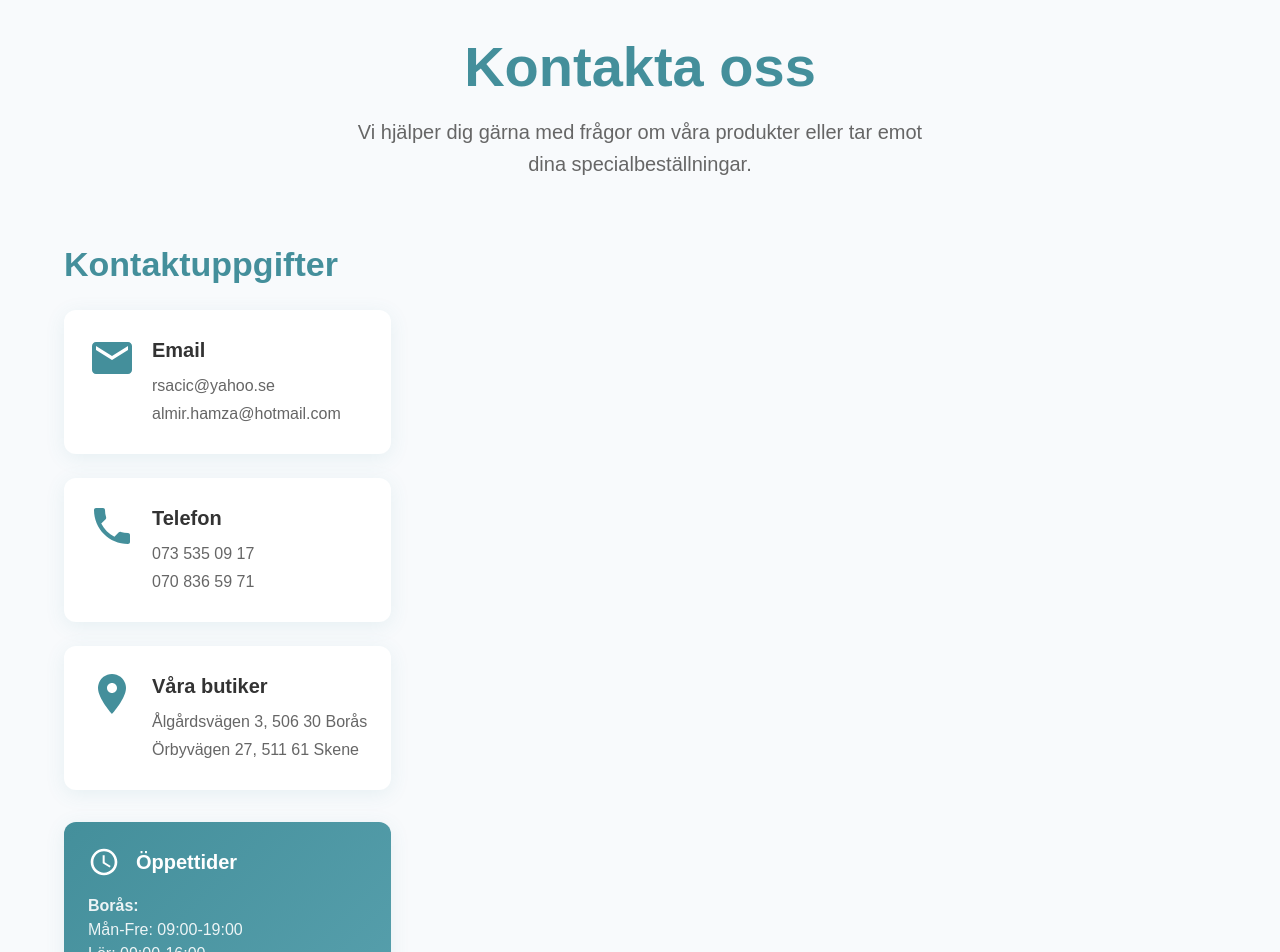
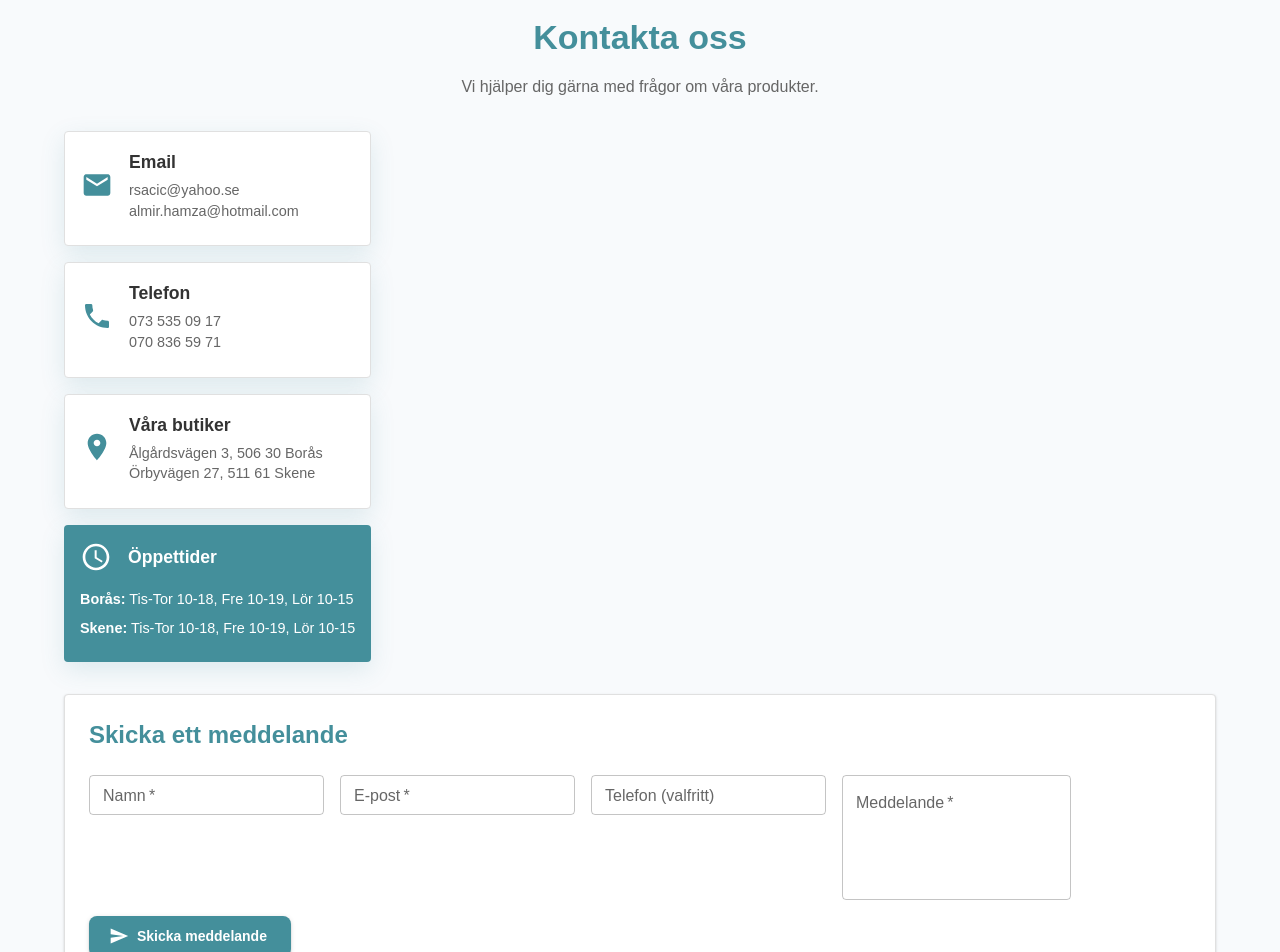
Before and after one commit to ismail424/knallefisk, a Next.js app: page /kontakta_oss in a window 1280 px wide. Shown: the part 80-1032 px from the top of the page. Built offline with nearby package versions, Linux system fonts and the light colour scheme.

Commit message:
refactor: Update layout and styling for contact, order, and prices pages for improved consistency and user experience

```diff
--- a/src/app/kontakta_oss/page.tsx
+++ b/src/app/kontakta_oss/page.tsx
@@ -27,85 +27,65 @@ export default function KontaktaOssPage() {
 
   const contactInfo = [
     {
-      icon: <Email sx={{ fontSize: '3rem', color: '#448f9b' }} />,
+      icon: <Email sx={{ fontSize: '2rem', color: '#448f9b' }} />,
       title: 'Email',
       details: ['rsacic@yahoo.se', 'almir.hamza@hotmail.com']
     },
     {
-      icon: <Phone sx={{ fontSize: '3rem', color: '#448f9b' }} />,
+      icon: <Phone sx={{ fontSize: '2rem', color: '#448f9b' }} />,
       title: 'Telefon',
       details: ['073 535 09 17', '070 836 59 71']
     },
     {
-      icon: <LocationOn sx={{ fontSize: '3rem', color: '#448f9b' }} />,
+      icon: <LocationOn sx={{ fontSize: '2rem', color: '#448f9b' }} />,
       title: 'Våra butiker',
       details: ['Ålgårdsvägen 3, 506 30 Borås', 'Örbyvägen 27, 511 61 Skene']
     }
   ];
 
   return (
-    <Box sx={{ py: 6, backgroundColor: '#f8fafc', minHeight: '100vh' }}>
+    <Box sx={{ py: 4, backgroundColor: '#f8fafc', minHeight: '100vh' }}>
       <Container maxWidth="lg">
         {/* Header */}
-        <Box sx={{ textAlign: 'center', mb: 8 }}>
-          <Typography
-            variant="h2"
-            sx={{
-              color: '#448f9b',
-              fontFamily: 'Poppins, sans-serif',
-              fontWeight: 700,
-              mb: 2,
-              fontSize: { xs: '2.5rem', md: '3.5rem' }
-            }}
-          >
-            Kontakta oss
-          </Typography>
-          <Typography
-            variant="h6"
-            sx={{
-              color: '#666',
-              maxWidth: 600,
-              mx: 'auto',
-              fontFamily: 'Poppins, sans-serif',
-              fontSize: { xs: '1rem', md: '1.25rem' }
-            }}
-          >
-            Vi hjälper dig gärna med frågor om våra produkter eller tar emot dina specialbeställningar.
-          </Typography>
-        </Box>
-
-        <Grid container spacing={6}>
-          {/* Contact Information */}
-          <Grid item xs={12} lg={4}>
-            <Box sx={{ mb: 4 }}>
+        <Box sx={{ textAlign: 'center', mb: 4 }}>
           <Typography
             variant="h4"
             sx={{
               color: '#448f9b',
               fontFamily: 'Poppins, sans-serif',
               fontWeight: 600,
-                  mb: 3
+              mb: 2
             }}
           >
-                Kontaktuppgifter
+            Kontakta oss
           </Typography>
+          <Typography
+            variant="body1"
+            sx={{
+              color: '#666',
+              maxWidth: 500,
+              mx: 'auto'
+            }}
+          >
+            Vi hjälper dig gärna med frågor om våra produkter.
+          </Typography>
+        </Box>
 
+        <Grid container spacing={4}>
+          {/* Contact Information */}
+          <Grid item xs={12} md={4}>
             {contactInfo.map((contact, index) => (
               <Card
                 key={index}
                 sx={{
-                    mb: 3,
-                    borderRadius: 3,
-                    boxShadow: '0 4px 20px rgba(68, 143, 155, 0.1)',
-                    '&:hover': {
-                      transform: 'translateY(-2px)',
-                      boxShadow: '0 8px 25px rgba(68, 143, 155, 0.15)'
-                    },
-                    transition: 'all 0.3s ease'
+                  mb: 2,
+                  borderRadius: 1,
+                  border: '1px solid #e0e0e0',
+                  backgroundColor: 'white'
                 }}
               >
-                  <CardContent sx={{ p: 3 }}>
-                    <Box sx={{ display: 'flex', alignItems: 'flex-start', gap: 2 }}>
+                <CardContent sx={{ p: 2 }}>
+                  <Box sx={{ display: 'flex', alignItems: 'center', gap: 2 }}>
                     {contact.icon}
                     <Box>
                       <Typography
@@ -114,7 +94,8 @@ export default function KontaktaOssPage() {
                           color: '#333',
                           fontFamily: 'Poppins, sans-serif',
                           fontWeight: 600,
-                            mb: 1
+                          mb: 0.5,
+                          fontSize: '1.1rem'
                         }}
                       >
                         {contact.title}
@@ -122,11 +103,10 @@ export default function KontaktaOssPage() {
                       {contact.details.map((detail, idx) => (
                         <Typography
                           key={idx}
-                            variant="body1"
+                          variant="body2"
                           sx={{
                             color: '#666',
-                              fontFamily: 'Poppins, sans-serif',
-                              mb: 0.5
+                            fontSize: '0.9rem'
                           }}
                         >
                           {detail}
@@ -137,57 +117,51 @@ export default function KontaktaOssPage() {
                 </CardContent>
               </Card>
             ))}
-            </Box>
 
             {/* Opening Hours */}
             <Card
               sx={{
-                borderRadius: 3,
-                boxShadow: '0 4px 20px rgba(68, 143, 155, 0.1)',
-                background: 'linear-gradient(135deg, #448f9b 0%, #5ba3b0 100%)',
+                borderRadius: 1,
+                backgroundColor: '#448f9b',
                 color: 'white'
               }}
             >
-              <CardContent sx={{ p: 3 }}>
+              <CardContent sx={{ p: 2 }}>
                 <Box sx={{ display: 'flex', alignItems: 'center', gap: 2, mb: 2 }}>
                   <AccessTime sx={{ fontSize: '2rem' }} />
                   <Typography
                     variant="h6"
                     sx={{
                       fontFamily: 'Poppins, sans-serif',
-                      fontWeight: 600
+                      fontWeight: 600,
+                      fontSize: '1.1rem'
                     }}
                   >
                     Öppettider
                   </Typography>
                 </Box>
-                <Typography variant="body1" sx={{ mb: 2, opacity: 0.9 }}>
-                  <strong>Borås:</strong><br />
-                  Mån-Fre: 09:00-19:00<br />
-                  Lör: 09:00-16:00<br />
-                  Sön: 11:00-15:00
+                <Typography variant="body2" sx={{ mb: 1, fontSize: '0.9rem' }}>
+                  <strong>Borås:</strong> Tis-Tor 10-18, Fre 10-19, Lör 10-15
                 </Typography>
-                <Typography variant="body1" sx={{ opacity: 0.9 }}>
-                  <strong>Skene:</strong><br />
-                  Mån-Fre: 08:00-18:00<br />
-                  Lör: 08:00-15:00<br />
-                  Sön: 10:00-14:00
+                <Typography variant="body2" sx={{ fontSize: '0.9rem' }}>
+                  <strong>Skene:</strong> Tis-Tor 10-18, Fre 10-19, Lör 10-15
                 </Typography>
               </CardContent>
             </Card>
           </Grid>
 
           {/* Contact Form */}
-          <Grid item xs={12} lg={8}>
+          <Grid item xs={12} md={8}>
             <Paper
               sx={{
-                p: 4,
-                borderRadius: 4,
-                boxShadow: '0 8px 32px rgba(68, 143, 155, 0.15)'
+                p: 3,
+                borderRadius: 1,
+                border: '1px solid #e0e0e0',
+                backgroundColor: 'white'
               }}
             >
               <Typography
-                variant="h4"
+                variant="h5"
                 sx={{
                   color: '#448f9b',
                   fontFamily: 'Poppins, sans-serif',
@@ -199,7 +173,7 @@ export default function KontaktaOssPage() {
               </Typography>
 
               <Box component="form" onSubmit={handleSubmit}>
-                <Grid container spacing={3}>
+                <Grid container spacing={2}>
                   <Grid item xs={12} sm={6}>
                     <TextField
                       fullWidth
@@ -208,11 +182,7 @@ export default function KontaktaOssPage() {
                       value={formData.name}
                       onChange={handleChange}
                       required
-                      sx={{
-                        '& .MuiOutlinedInput-root': {
-                          borderRadius: 2
-                        }
-                      }}
+                      size="small"
                     />
                   </Grid>
                   <Grid item xs={12} sm={6}>
@@ -224,11 +194,7 @@ export default function KontaktaOssPage() {
                       value={formData.email}
                       onChange={handleChange}
                       required
-                      sx={{
-                        '& .MuiOutlinedInput-root': {
-                          borderRadius: 2
-                        }
-                      }}
+                      size="small"
                     />
                   </Grid>
                   <Grid item xs={12}>
@@ -238,11 +204,7 @@ export default function KontaktaOssPage() {
                       name="phone"
                       value={formData.phone}
                       onChange={handleChange}
-                      sx={{
-                        '& .MuiOutlinedInput-root': {
-                          borderRadius: 2
-                        }
-                      }}
+                      size="small"
                     />
                   </Grid>
                   <Grid item xs={12}>
@@ -251,76 +213,33 @@ export default function KontaktaOssPage() {
                       label="Meddelande"
                       name="message"
                       multiline
-                      rows={6}
+                      rows={4}
                       value={formData.message}
                       onChange={handleChange}
                       required
-                      placeholder="Skriv ditt meddelande här... Till exempel: specialbeställningar, frågor om produkter, etc."
-                      sx={{
-                        '& .MuiOutlinedInput-root': {
-                          borderRadius: 2
-                        }
-                      }}
+                      placeholder="Skriv ditt meddelande här..."
                     />
                   </Grid>
                   <Grid item xs={12}>
                     <Button
                       type="submit"
                       variant="contained"
-                      size="large"
                       startIcon={<Send />}
                       sx={{
                         backgroundColor: '#448f9b',
-                        px: 4,
-                        py: 1.5,
-                        borderRadius: 3,
-                        fontSize: '1.1rem',
+                        px: 3,
+                        py: 1,
                         fontWeight: 600,
                         textTransform: 'none',
                         '&:hover': {
-                          backgroundColor: '#3c7d88',
-                          transform: 'translateY(-2px)'
-                        },
-                        transition: 'all 0.3s ease'
+                          backgroundColor: '#3c7d88'
+                        }
                       }}
                     >
                       Skicka meddelande
                     </Button>
                   </Grid>
                 </Grid>
-              </Box>
-
-              <Box
-                sx={{
-                  mt: 4,
-                  p: 3,
-                  backgroundColor: '#f0f9fa',
-                  borderRadius: 3,
-                  border: '1px solid rgba(68, 143, 155, 0.2)'
-                }}
-              >
-                <Typography
-                  variant="h6"
-                  sx={{
-                    color: '#448f9b',
-                    fontFamily: 'Poppins, sans-serif',
-                    fontWeight: 600,
-                    mb: 1
-                  }}
-                >
-                  💡 Tips för din förfrågan
-                </Typography>
-                <Typography
-                  variant="body2"
-                  sx={{
-                    color: '#666',
-                    fontFamily: 'Poppins, sans-serif'
-                  }}
-                >
-                  • För specialbeställningar, ange vilken typ av fisk/skaldjur du önskar<br />
-                  • Meddela önskad leveransdag för större beställningar<br />
-                  • Vi svarar normalt inom 24 timmar på vardagar
-                </Typography>
               </Box>
             </Paper>
           </Grid>
```
Also changed, not shown: src/components/Home.tsx (+17 -12 lines), src/components/Order.tsx (+33 -37 lines), src/components/Prices.tsx (+33 -55 lines). Lines whose indentation alone changed are shown as unchanged.
